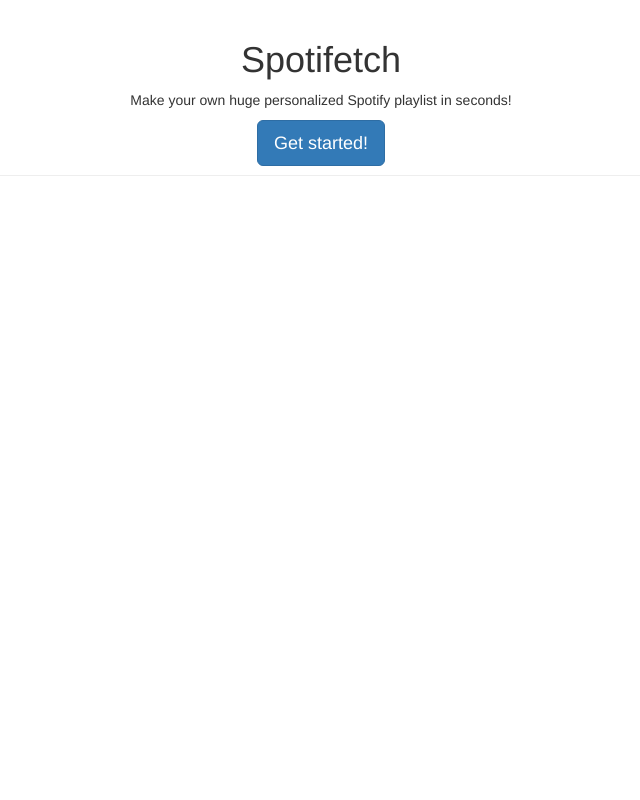
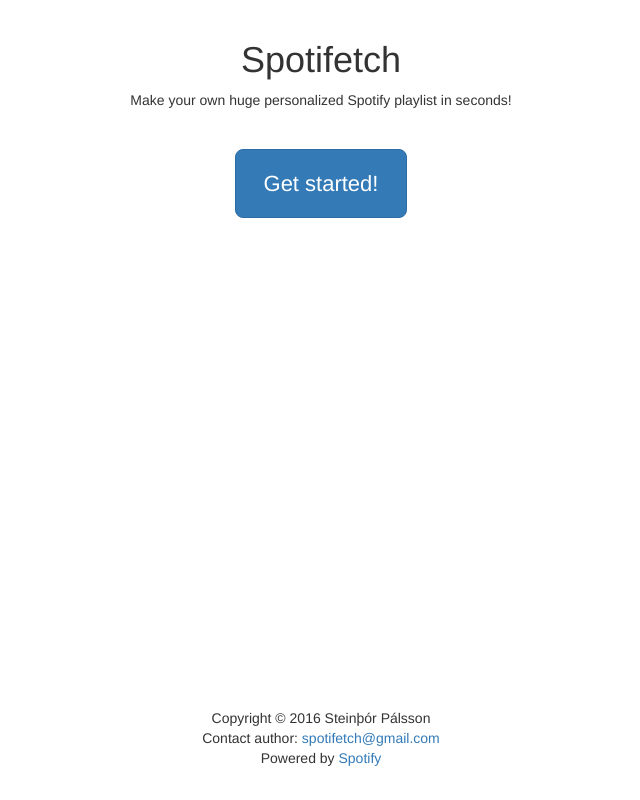
Before and after one commit to steinitzu/spotifetch, a Flask app: page / in a window 1280 px wide. Shown: the whole page, without its empty margins (319-959 px from the left). Run offline with Flask 2, Linux system fonts and the light colour scheme; parts of the project's set-up code (start-up, migrations or seed data) failed here and were passed over; some libraries are stand-ins or nearby versions.

Commit message:
Added footer with copyright and contact link. Some styling changes.

```diff
--- a/howheavy/__init__.py
+++ b/howheavy/__init__.py
@@ -3,6 +3,7 @@ __version__ = 0.1
 import logging
 from logging.handlers import RotatingFileHandler
 import os
+from datetime import datetime
 
 from flask import Flask
 from flask_bootstrap import Bootstrap
@@ -24,4 +25,11 @@ log.setLevel(logging.INFO)
 
 bootstrap = Bootstrap(app)
 
+
+@app.context_processor
+def inject_variables():
+    return dict(utcnow=datetime.utcnow)
+
+
+
 from . import views
--- a/howheavy/static/styles/extra.css
+++ b/howheavy/static/styles/extra.css
@@ -1,13 +1,3 @@
-/* .slider { */
-/* 	height: 300px; */
-/* 	margin: 0 auto 30px; */
-/* } */
-
-/* .slider { */
-/*     width: 200px; */
-/* } */
-
-
 .not-a-textbox {
     background:rgba(0,0,0,0);
     display: inline-block;
@@ -28,9 +18,31 @@
 
 
 .btn-xl {
-    padding: 18px 28px;
-    font-size: 22px;
-    border-radius: 8px;
+    padding: 18px 28px !important;
+    font-size: 22px !important;
+    border-radius: 8px !important;
+}
+
+.body-block {
+    height: auto !important;
+    min-height: 100%;
+    min-height: 100vh;
+}
+
+.footer {
+    clear: both;
+    position: relative;
+    z-index: 10;
+    margin-top: -124px;
+    padding-top: 32px;
+}
+
+.footer, .push {
+    height: 124px;
+}
+
+.page-header.borderless {
+    border-bottom: None;
 }
 
 .slider .noUi-base {
@@ -55,7 +67,6 @@
     top: -2px;
 }
 
-
 .noUi-horizontal.noUi-extended .noUi-handle:after {
     display: none;
     content: none;
@@ -63,43 +74,9 @@
 
 }
 
-
 .noUi-horizontal.noUi-extended .noUi-handle:before {
     display: none;
     content: none;
     background: black;
 
 }
-
-
-
-/* .noUi-horizontal.noUi-extended { */
-/* 	padding-right: 32px; */
-/* } */
-/* .noUi-horizontal.noUi-extended .noUi-handle { */
-/*     left: -1px; */
-/*     width: 10px; */
-/*     height: 10px; */
-
-
-/* } */
-/* .noUi-horizontal.noUi-extended .noUi-origin  { */
-/* 	right: -32px; */
-/* } */
-
-/* .noUi-handle.noUi-extended { */
-
-/* } */
-
-
-
-
-
-
-/* .tuneable-value-left { */
-/*     display: inline-block; */
-/* } */
-
-/* .tuneable-value-right { */
-/*     border-style: solid; */
-/* } */
--- a/howheavy/templates/index.html
+++ b/howheavy/templates/index.html
@@ -2,26 +2,20 @@
 {% block content %}
     {{ super() }}
     <div class="container-fluid">
-        <div class="page-header text-center">
+        <div class="page-header borderless text-center">
             <h1>Spotifetch</h1>
             <p>Make your own huge personalized Spotify playlist in seconds!</p>
-            <a class="btn btn-primary btn-lg" href="{{ url_for('app_authorize') }}" role="button">
+
+        </div>
+        <div class="row text-center">
+            <div class="col-lg-12">
+
+            <a class="btn btn-xl btn-primary" href="{{ url_for('app_authorize') }}" role="button">
                 Get started!
             </a>
+            </div>
         </div>
     </div>
-    <!-- <div class="container-fluid">
-         <div class="vertical-center">
-         <div class="text-center">
-         <a href="{{ url_for('app_authorize') }}">
-         <button id="start-button" type="button" class="btn-xl btn-primary">
-         Start making playlists!
-         </button>
-         </a>
-         </div>
-         </div>
-         </div> -->
-
-
-
+    <div class="container-fluid">
+    </div>
 {% endblock %}
--- a/howheavy/templates/layout.html
+++ b/howheavy/templates/layout.html
@@ -1,4 +1,5 @@
 {% extends "bootstrap/base.html" %}
+
 {% block styles %}
     <link rel="stylesheet" type= "text/css"
           href="{{url_for('static', filename='styles/extra.css')}}">
@@ -9,23 +10,44 @@
 
 {% block title %}Spotifetch - playlist generator{% endblock %}
 
+{% block head %}
+    {{super()}}
+    <meta name="keywords" content="spotify, playlist, playlists, playlist generator, music" />
+{% endblock %}
+
+
+
 {% from '_form_helpers.html' import render_range_slider, render_checkbox %}
 
 {% block body %}
+    <div class="body-block">
+        {% block content %}
+        {% endblock %}
+        <div class="push">
+        </div>
+    </div>
+    <div class="container-fluid">
+        <div class="footer text-center">
+            <span>
+                Copyright © {{ utcnow().year }} Steinþór Pálsson
+            </span>
+            <br/>
+            <span>
+                Contact author:
+                <a href="mailto:spotifetch@gmail.com">
+                    spotifetch@gmail.com
+                </a>
+            </span>
+            <br/>
+            <span>
+                Powered by
+                <a href="http://spotify.com/">
+                    Spotify
+                </a>
+            </span>
+        </div>
+    </div>
 
-    <div class="container-fluid">
-        {% block content %}
-            {% with messages = get_flashed_messages(with_categories=true) %}
-                {% if messages %}
-                    {% for category, message in messages %}
-                        <div class="alert alert-{{category}}">
-                            {{message}}
-                        </div>
-                    {% endfor %}
-                {% endif %}
-            {% endwith %}
-        {% endblock %}
-    </div>
     {% block scripts %}
         {{super()}}
         <script src="{{ url_for('static', filename='scripts/nouislider/nouislider.min.js') }}"></script>
--- a/howheavy/templates/playlist_generator.html
+++ b/howheavy/templates/playlist_generator.html
@@ -23,6 +23,12 @@
             </div>
         </div>
         <div class="container-fluid">
+            <label>
+                <a href="http://developer.echonest.com/acoustic-attributes.html"
+                target="_blank">
+                    What do the sliders do? Acoustic attributes explained.
+                </a>
+            </label>
             {% for field_set in form.tuneable_fields | batch(2) %}
                 {% set element_id = field_set[0]['name'][3:] %}
                 {{ render_range_slider(field_set, field_set[0].label, element_id) }}
```
